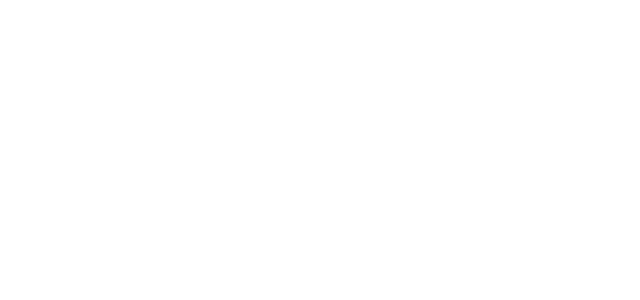
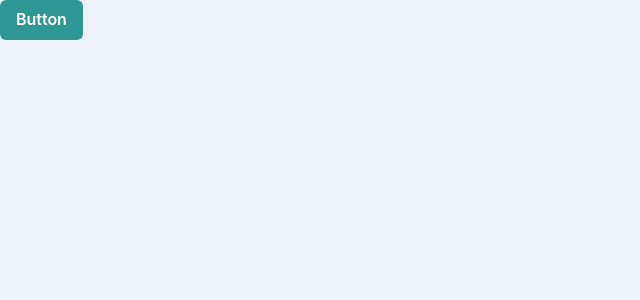
Before and after one commit to mayupaca/react-intermediate-practice-app, a React (Create React App) app: page / in a window 1280 px wide. Shown: the top 300 px of the page, without its empty margins (0-640 px from the left). Built offline with nearby package versions, Linux system fonts and the light colour scheme.

Commit message:
Apply global style

```diff
--- a/src/App.tsx
+++ b/src/App.tsx
@@ -1,5 +1,10 @@
-import "./styles.css";
+import { Button, ChakraProvider } from "@chakra-ui/react";
+import theme from "./theme/theme";
 
 export default function App() {
-  return <div className="App"></div>;
+  return (
+    <ChakraProvider theme={theme}>
+      <Button colorScheme="teal">Button</Button>
+    </ChakraProvider>
+  );
 }
--- /dev/null
+++ b/src/theme/theme.ts
@@ -0,0 +1,14 @@
+import { extendTheme } from "@chakra-ui/react";
+
+const theme = extendTheme({
+  styles: {
+    global: {
+      body: {
+        backgroundColor: "gray.100",
+        color: "gray.100"
+      }
+    }
+  }
+});
+
+export default theme;
```
